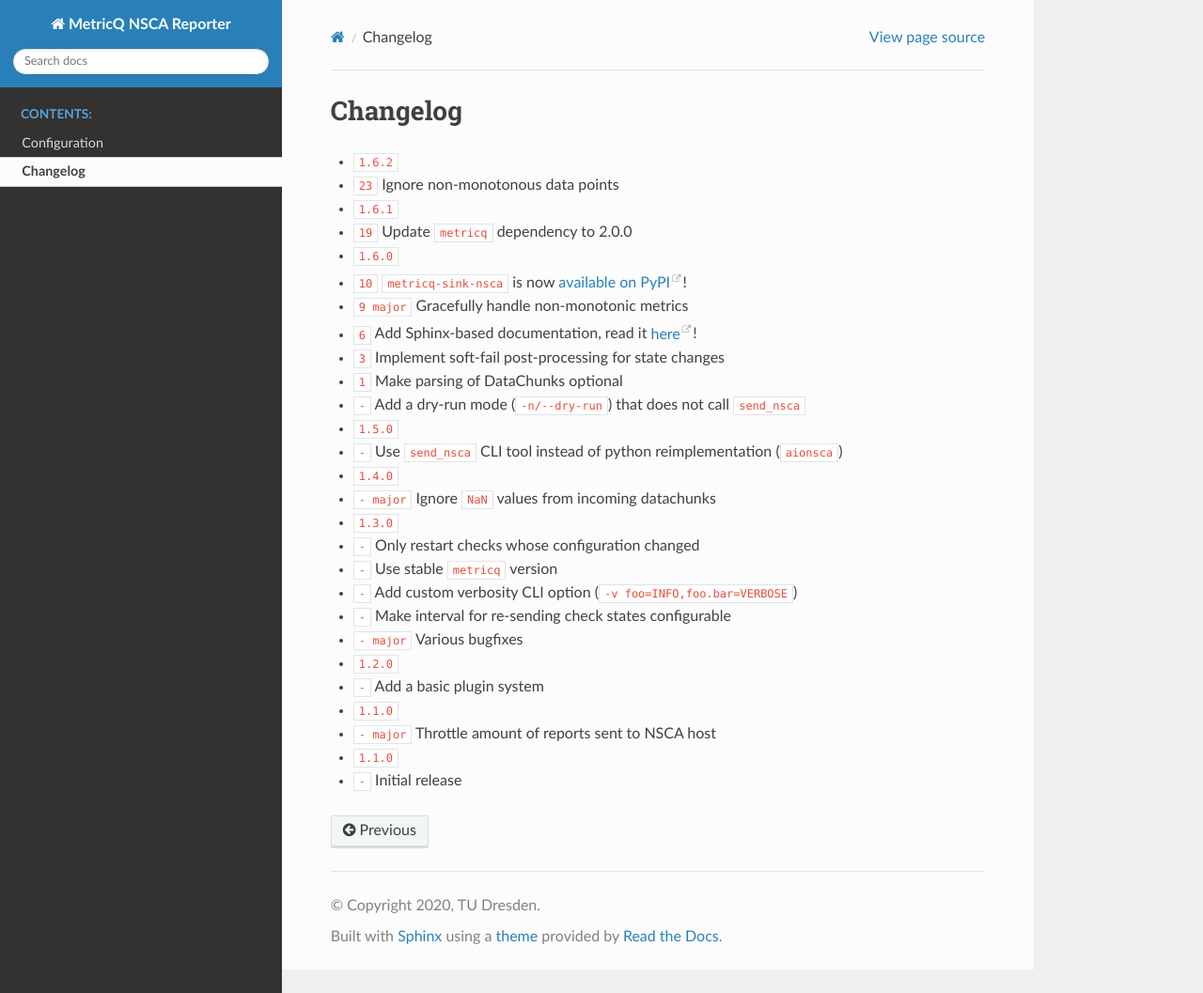
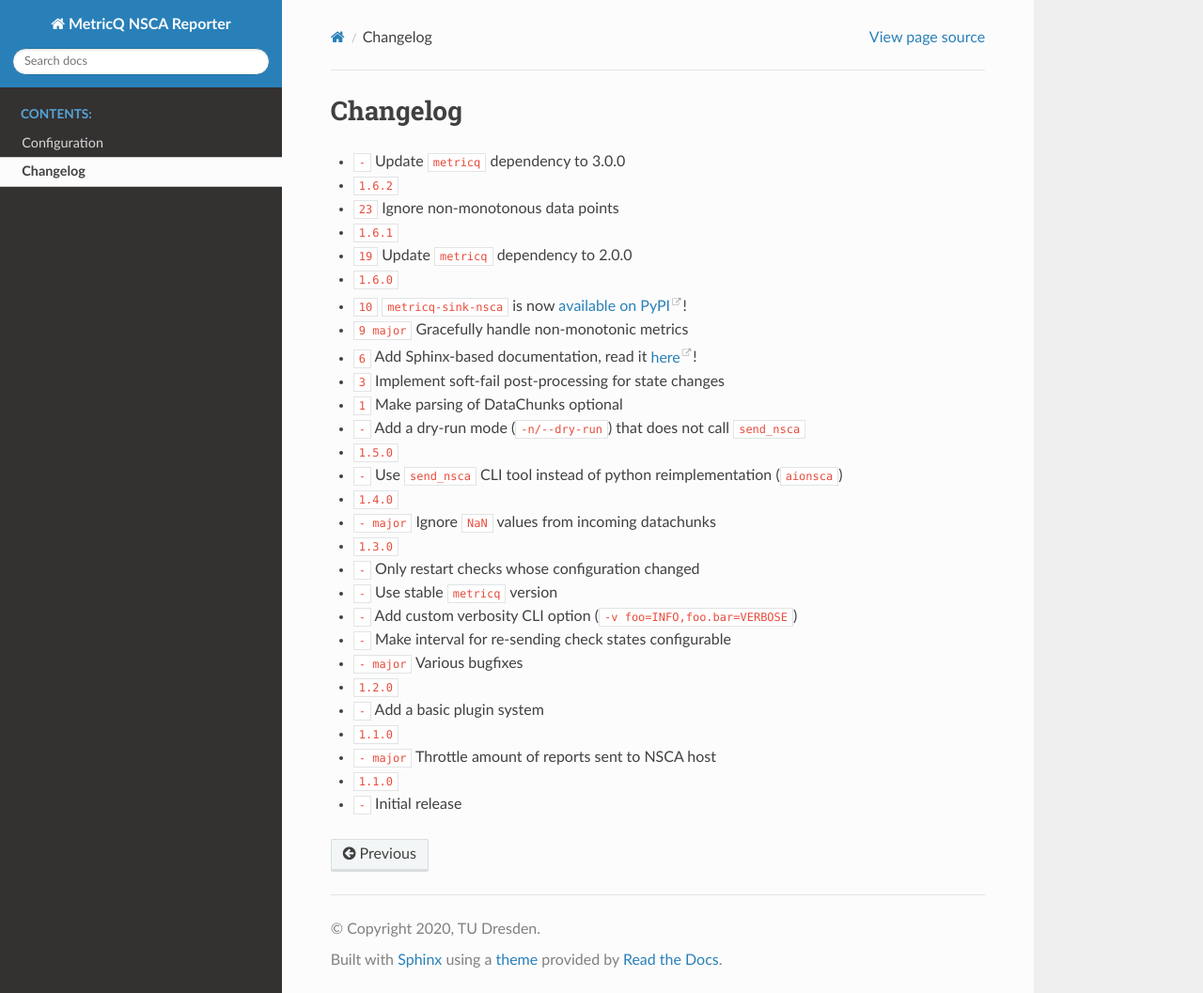
Before and after one commit to metricq/metricq-sink-nsca, a Sphinx documentation site: the page built from docs/changelog.rst, in a window 1280 px wide and 1057 px high. Shown: the whole window at 94% size. Built offline with Sphinx 7.4.7 and the Read the Docs theme 2.0.0, drawn with Linux system fonts in a browser that asks for light colours; cross-references to code outside the pages are shown as plain code.

Commit message:
build(deps): Upgrade to metricq version 3.0

```diff
--- a/docs/changelog.rst
+++ b/docs/changelog.rst
@@ -1,11 +1,13 @@
 Changelog
 =========
+
+* :support:`-` Update :code:`metricq` dependency to 3.0.0
 
 * :release:`1.6.2 <2021-05-06>`
 * :bug:`23` Ignore non-monotonous data points
 
 * :release:`1.6.1 <2021-03-23>`
-* :support:`19` Update :code:`metricq` dependency to 2.0.0
+* :bug:`19` Update :code:`metricq` dependency to 2.0.0
 
 * :release:`1.6.0 <2020-12-04>`
 * :support:`10` :code:`metricq-sink-nsca` is now `available on PyPI <https://pypi.org/project/metricq-sink-nsca>`_!
--- a/setup.cfg
+++ b/setup.cfg
@@ -35,7 +35,7 @@ include_package_data = True
 setup_requires =
     setuptools_scm
 install_requires =
-    metricq ~=2.0
+    metricq ~= 3.0
     click ~= 7.1
     click-log ~= 0.3
 
```
